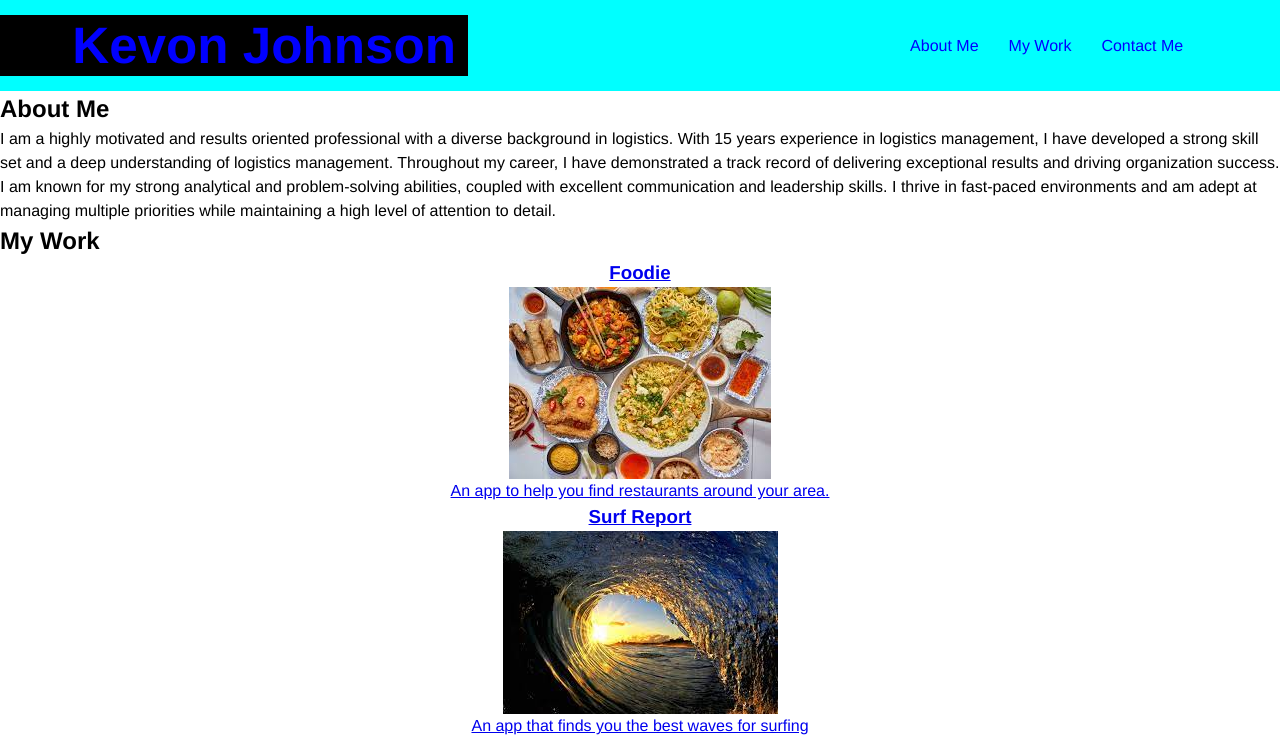
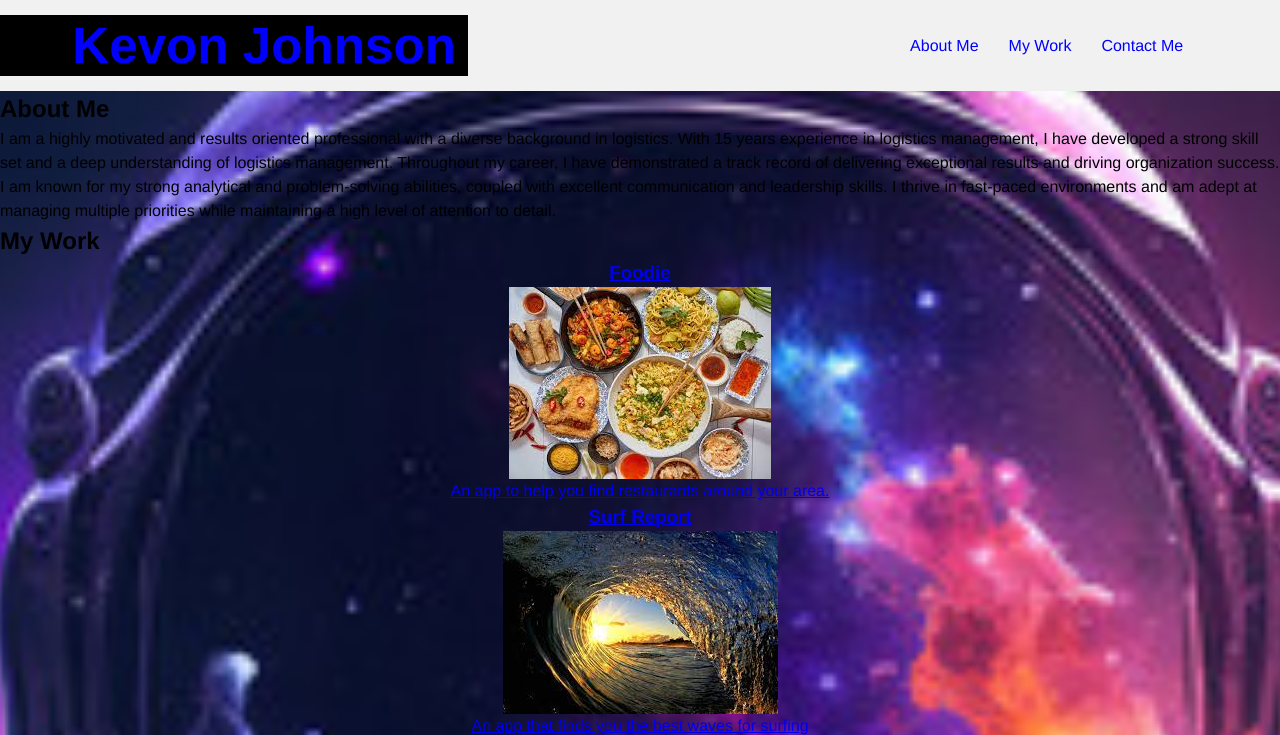
Before and after one commit to kjgolf9/Kevon-Johnson-Portfolio, a plain HTML site: page index.html in a window 1280 px wide. Shown: the top 735 px of the page. Drawn offline with Linux system fonts and the light colour scheme.

Commit message:
created background, deleted unneeded index

```diff
--- a/styles.css
+++ b/styles.css
@@ -65,3 +65,19 @@ nav a {
         flex-wrap: wrap;
 
     }
+    body {
+        background-image: url("./Space1.jpeg"); /* Set a background image */
+        background-size: cover; /* Adjust the image size to cover the entire background */
+        background-position: center; /* Center the background image */
+        background-repeat: no-repeat; /* Prevent the background image from repeating */
+      }
+
+
+header {
+  background-color: #f1f1f1; /* Set a background color */
+}
+
+::placeholder { /* Chrome, Firefox, Opera, Safari 10.1+ */
+    color: red;
+    opacity: 1; /* Firefox */
+  }
```
Also changed, not shown: index.html (+2 -0 lines), Space1.jpeg (added).
